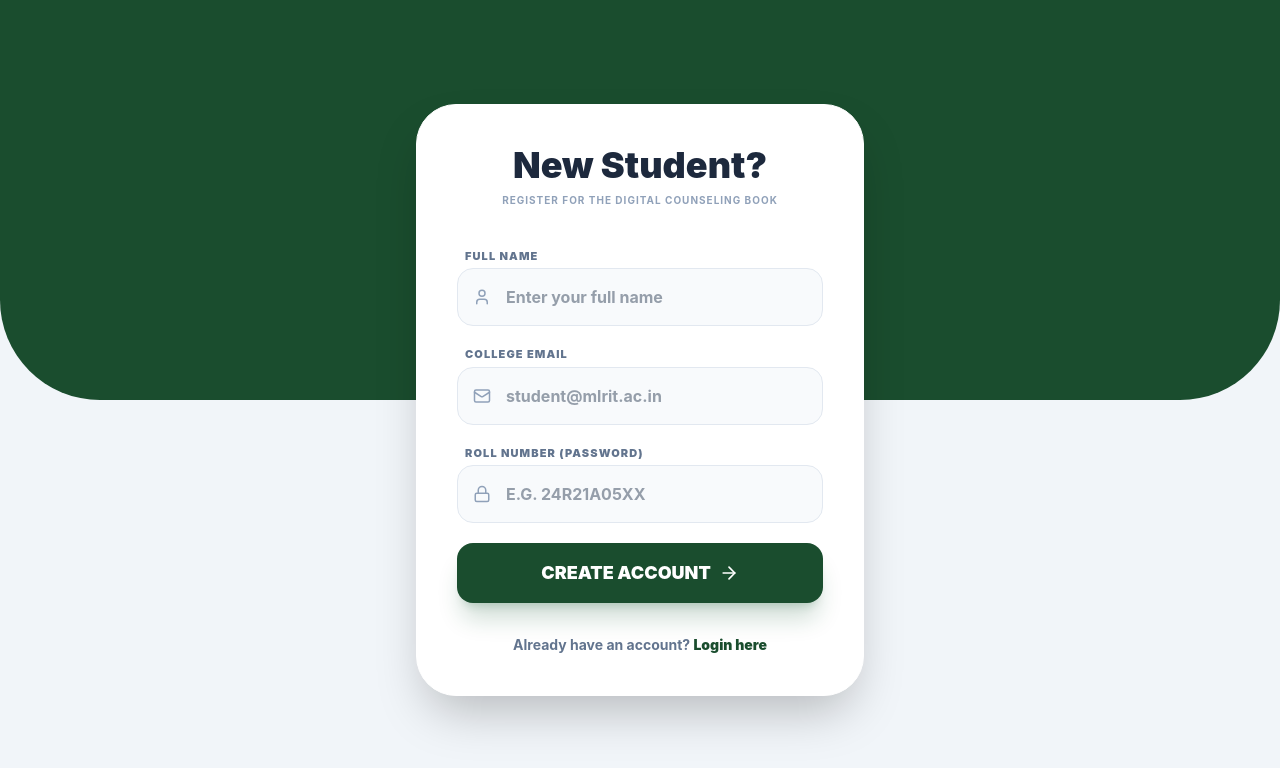
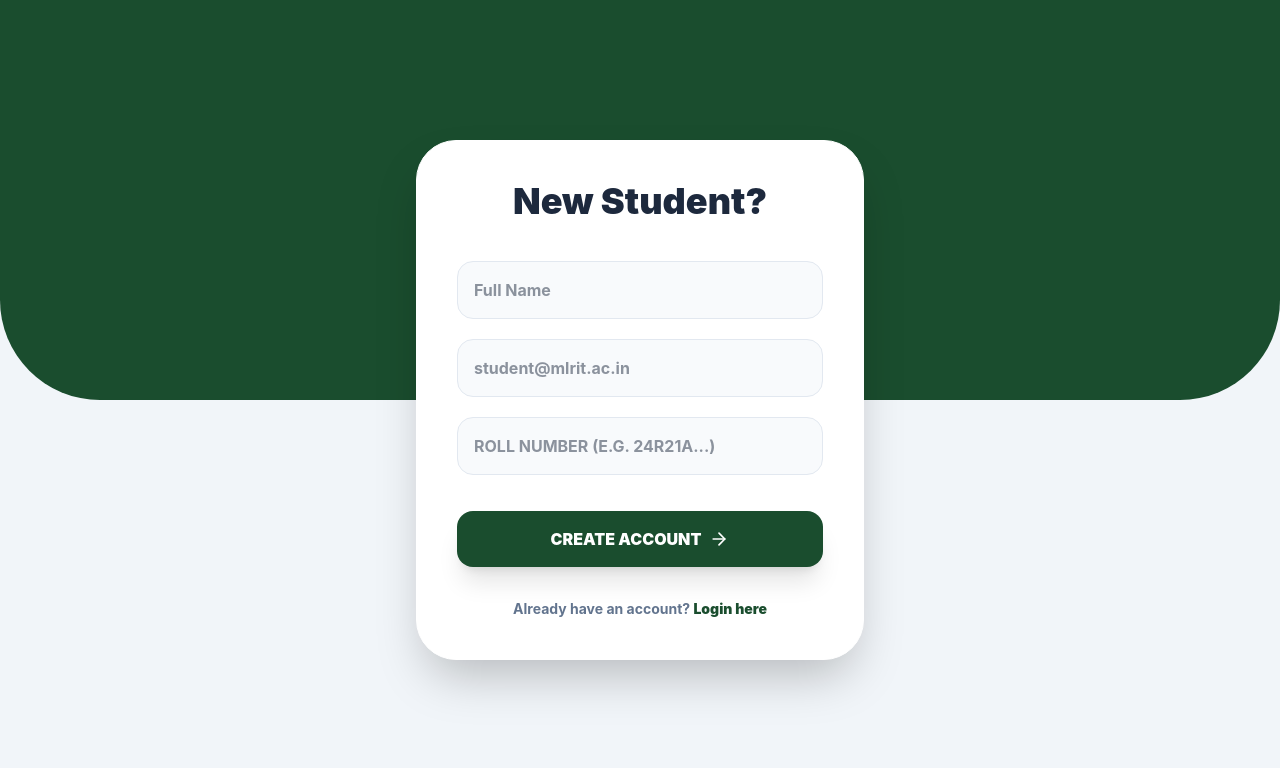
Before and after one commit to Pavan2coder/mlrit-counseling-portal, a React (Vite) app in the folder frontend/: page /signup in a window 1280 px wide. Shown: the top 768 px of the page. Built offline with nearby package versions, Linux system fonts and the light colour scheme.

Commit message:
Fixed live signup link

```diff
--- a/frontend/src/pages/Signup.jsx
+++ b/frontend/src/pages/Signup.jsx
@@ -8,93 +8,40 @@ export default function Signup() {
   const [formData, setFormData] = useState({ name: '', email: '', rollNo: '' });
   const navigate = useNavigate();
 
-  // 🌍 YOUR LIVE BACKEND URL (From Render)
-  const API_URL = "https://mlrit-counseling-portal.onrender.com";
-
   const handleSignup = async (e) => {
     e.preventDefault();
     const toastId = toast.loading("Creating your MLRIT account...");
 
     try {
-      // Sending data to your live Render server
-      await axios.post(`${API_URL}/api/auth/signup`, {
+      // 🚀 DIRECT LIVE LINK TO RENDER
+      await axios.post("https://mlrit-counseling-portal.onrender.com/api/auth/signup", {
         name: formData.name,
-        studentEmail: formData.email,
-        htNo: formData.rollNo.toUpperCase() // Standardizing roll numbers to Uppercase
+        studentEmail: formData.email.trim().toLowerCase(),
+        htNo: formData.rollNo.trim().toUpperCase()
       });
 
       toast.success("Account Created! You can now login.", { id: toastId });
       navigate('/login');
     } catch (error) {
       console.error("Signup Error:", error);
-      // Handling the case where the user might already exist
-      const message = error.response?.data?.message || "Signup failed! Check your connection.";
+      const message = error.response?.data?.message || "Signup failed! Server is waking up, try again in 30s.";
       toast.error(message, { id: toastId });
     }
   };
 
   return (
     <div className="min-h-screen bg-slate-100 flex items-center justify-center p-4">
-      {/* Visual Green Header Background */}
       <div className="absolute top-0 left-0 w-full h-[400px] bg-[#1a4d2e] rounded-b-[100px] z-0"></div>
-
-      <div className="bg-white max-w-md w-full p-10 rounded-[40px] relative z-10 shadow-2xl animate-fade-in border border-white">
-        <h2 className="text-4xl font-black text-slate-800 text-center mb-2">New Student?</h2>
-        <p className="text-slate-400 font-bold text-center mb-10 uppercase tracking-widest text-[10px]">
-           Register for the Digital Counseling Book
-        </p>
-
+      <div className="bg-white max-w-md w-full p-10 rounded-[40px] relative z-10 shadow-2xl border border-white">
+        <h2 className="text-4xl font-black text-slate-800 text-center mb-10">New Student?</h2>
         <form onSubmit={handleSignup} className="space-y-5">
-          {/* Name Input */}
-          <div className="space-y-1">
-            <label className="text-[11px] font-black text-slate-500 uppercase tracking-widest ml-2 block">Full Name</label>
-            <div className="relative">
-              <User className="absolute left-4 top-1/2 -translate-y-1/2 text-slate-400" size={18} />
-              <input
-                type="text"
-                placeholder="Enter your full name"
-                className="w-full p-4 pl-12 rounded-2xl border border-slate-200 bg-slate-50 focus:bg-white focus:ring-4 focus:ring-green-500/10 focus:border-[#1a4d2e] outline-none transition-all font-bold text-slate-700"
-                onChange={(e) => setFormData({...formData, name: e.target.value})}
-                required
-              />
-            </div>
-          </div>
-
-          {/* Email Input */}
-          <div className="space-y-1">
-            <label className="text-[11px] font-black text-slate-500 uppercase tracking-widest ml-2 block">College Email</label>
-            <div className="relative">
-              <Mail className="absolute left-4 top-1/2 -translate-y-1/2 text-slate-400" size={18} />
-              <input
-                type="email"
-                placeholder="student@mlrit.ac.in"
-                className="w-full p-4 pl-12 rounded-2xl border border-slate-200 bg-slate-50 focus:bg-white focus:ring-4 focus:ring-green-500/10 focus:border-[#1a4d2e] outline-none transition-all font-bold text-slate-700"
-                onChange={(e) => setFormData({...formData, email: e.target.value})}
-                required
-              />
-            </div>
-          </div>
-
-          {/* Roll Number Input (Used as Password) */}
-          <div className="space-y-1">
-            <label className="text-[11px] font-black text-slate-500 uppercase tracking-widest ml-2 block">Roll Number (Password)</label>
-            <div className="relative">
-              <Lock className="absolute left-4 top-1/2 -translate-y-1/2 text-slate-400" size={18} />
-              <input
-                type="text"
-                placeholder="e.g. 24R21A05XX"
-                className="w-full p-4 pl-12 rounded-2xl border border-slate-200 bg-slate-50 focus:bg-white focus:ring-4 focus:ring-green-500/10 focus:border-[#1a4d2e] outline-none uppercase transition-all font-bold text-slate-700"
-                onChange={(e) => setFormData({...formData, rollNo: e.target.value})}
-                required
-              />
-            </div>
-          </div>
-
-          <button type="submit" className="w-full bg-[#1a4d2e] text-white font-black py-4 rounded-2xl shadow-xl shadow-green-900/20 hover:-translate-y-1 active:scale-95 transition-all flex items-center justify-center gap-2 cursor-pointer mt-4 text-lg">
+          <input type="text" placeholder="Full Name" className="w-full p-4 rounded-2xl border border-slate-200 bg-slate-50 font-bold" onChange={(e) => setFormData({...formData, name: e.target.value})} required />
+          <input type="email" placeholder="student@mlrit.ac.in" className="w-full p-4 rounded-2xl border border-slate-200 bg-slate-50 font-bold" onChange={(e) => setFormData({...formData, email: e.target.value})} required />
+          <input type="text" placeholder="Roll Number (e.g. 24R21A...)" className="w-full p-4 rounded-2xl border border-slate-200 bg-slate-50 font-bold uppercase" onChange={(e) => setFormData({...formData, rollNo: e.target.value})} required />
+          <button type="submit" className="w-full bg-[#1a4d2e] text-white font-black py-4 rounded-2xl shadow-xl flex items-center justify-center gap-2 mt-4">
             CREATE ACCOUNT <ArrowRight size={20} />
           </button>
         </form>
-
         <p className="mt-8 text-center text-slate-500 text-sm font-bold">
           Already have an account? <Link to="/login" className="text-[#1a4d2e] font-black hover:underline">Login here</Link>
         </p>
```
